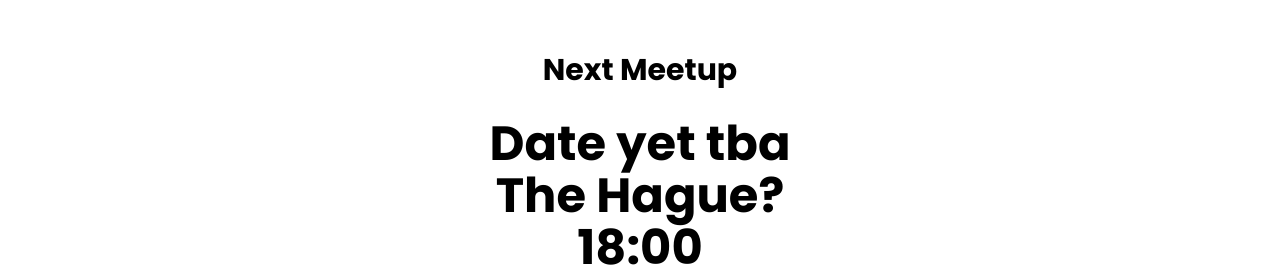
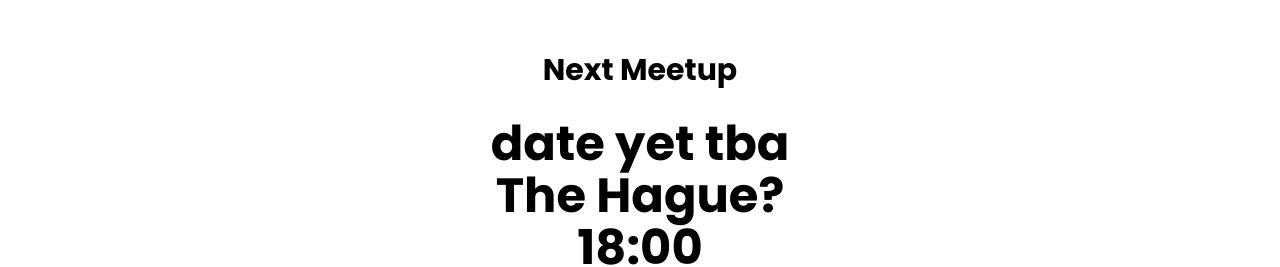
Before and after one commit to paulrouge/web3partners, a Next.js app: page / in a window 1280 px wide. Shown: the part 1300-1567 px from the top of the page. Built offline with nearby package versions, Linux system fonts and the light colour scheme.

Commit message:
updated for april

```diff
--- a/components/NextMeetUp.tsx
+++ b/components/NextMeetUp.tsx
@@ -48,7 +48,7 @@ const NextMeetUp = () => {
         <p className='w-full font-bold text-center sm:text-xl lg:text-3xl'>Next Meetup</p>
         <div className='flex flex-col items-center justify-center w-full h-auto font-web3'>
             <div className='px-8 py-8 space-y-1 text-xl font-bold text-center md:text-5xl'>
-                <p>Date yet tba</p>
+                <p>date yet tba</p>
                 <p>The Hague?</p>
                 <p>18:00</p>
             </div>
```
